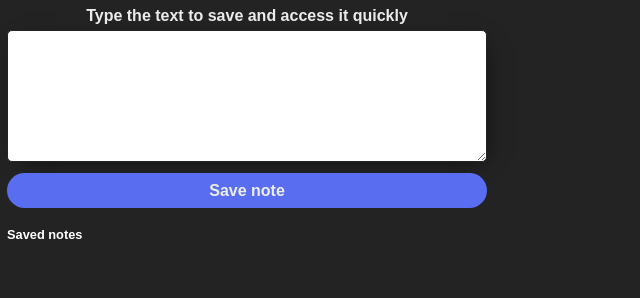
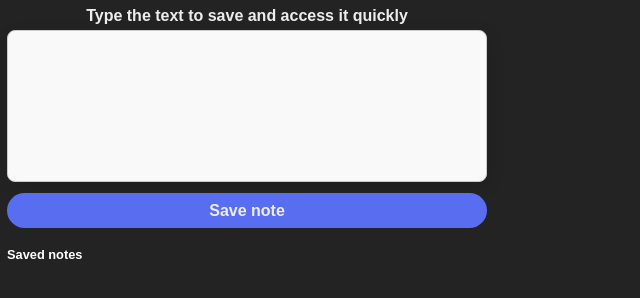
Before and after one commit to ismaelirc/chrome-copy-extension, a browser extension: page index.html in a window 1280 px wide. Shown: the whole page, without its empty margins (0-640 px from the left). Drawn offline with Linux system fonts and the light colour scheme; a web font is replaced by a local one.

Commit message:
Adjustments in layout

```diff
--- a/styles/style.css
+++ b/styles/style.css
@@ -18,6 +18,7 @@
 body {
   font-family: var(--fonte-principal);
   background-color: var(--background-color);
+  overflow: hidden;
 }
 
 .title_page {
@@ -27,7 +28,7 @@ body {
 }
 
 .container {
-  /*border: 1px solid red; */
+  border-radius: 20px;
   display: flex;
   justify-content: center;
   flex-wrap: wrap;
@@ -39,12 +40,23 @@ body {
 .container_text {
   width: 100%;
   height: 130px;
-  padding-left: 2px;
-  border: 1px solid var(--background-color);
-  border-radius: 5px;
-  box-shadow: 5px 6px 23px -10px rgba(0, 0, 0, 0.75);
-  -webkit-box-shadow: 5px 6px 23px -10px rgba(0, 0, 0, 0.75);
-  -moz-box-shadow: 5px 6px 23px -10px rgba(0, 0, 0, 0.75);
+  padding: 10px;
+  font-size: 16px;
+  color: #333;
+  background: #f9f9f9;
+  border: 1px solid #ccc;
+  border-radius: 8px;
+  box-shadow: 3px 4px 15px rgba(0, 0, 0, 0.1);
+  transition: all 0.3s ease-in-out;
+  resize: none;
+  outline: none;
+}
+
+/* Efeito ao focar no textarea */
+.container_text:focus {
+  border-color: #007bff;
+  background: #fff;
+  box-shadow: 0px 0px 10px rgba(0, 123, 255, 0.3);
 }
 
 .container_descriptions {
```
